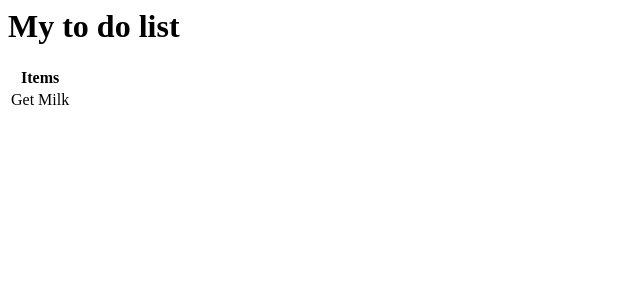
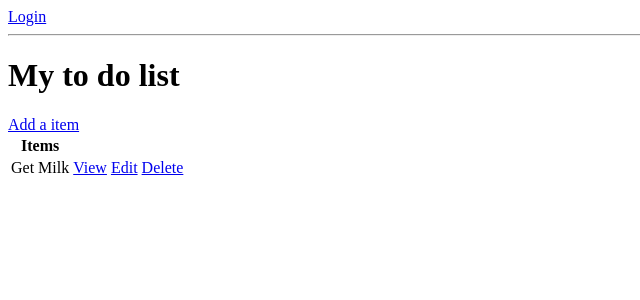
Before and after one commit to Harsh1tSh/project_todo_list, a Django app: page / in a window 1280 px wide. Shown: the top 300 px of the page, without its empty margins (0-640 px from the left). Run offline with Django 5.2, Linux system fonts and the light colour scheme; data comes from the database, SQL or seed files in the repository; both versions use the stored data as it was after the commit.

Commit message:
Update in thr Project

```diff
--- /dev/null
+++ b/todo_list/base/templates/base/task_confirm_delete.html
@@ -0,0 +1,6 @@
+<a href="{% url "tasks" %}">Go Back</a>
+<form method="POST">
+    {% csrf_token %}
+    <p>Are your sure you want to delete this task? <b>"{{task}}"</b> </p>
+    <input class="button" type="submit" value="Delete" />
+</form>
--- a/todo_list/base/templates/base/task_list.html
+++ b/todo_list/base/templates/base/task_list.html
@@ -1,12 +1,30 @@
+
+
+
+{% if request.user.is_authenticated %}
+    <p>{{request.user}}</p>
+    <form action="{% url 'logout' %}" method="post">
+    {% csrf_token %}
+    <button type="submit">Logout</button>
+    </form>
+    {% else %}
+    <a href="{% url "login" %}">Login</a>
+    {% endif %}
+<hr>
 <h1> My to do list </h1>
-
+<a href="{% url 'task-create' %}">Add a item</a>
 <table>
     <tr>
         <th>Items</th>
+        <th></th>
+        <th></th>
     </tr>
     {% for task in tasks%}
     <tr>
         <td>{{task.title}}</td>
+        <td><a href="{% url 'task' task.id%}">View</a></td>
+        <td><a href="{% url 'task-update' task.id%}">Edit</a></td>
+        <td><a href="{% url 'task-delete' task.id%}">Delete</a></td>
     </tr>
     {% empty %}
     <h3>No Items in list</h3>
--- a/todo_list/base/urls.py
+++ b/todo_list/base/urls.py
@@ -1,7 +1,13 @@
 from django.urls import path
-from .views import Tasklist, TaskDetail
+from .views import Tasklist, TaskDetail, TaskCreate, TaskUpdate, DeleteView, CustomLoginView
+from django.contrib.auth.views import LogoutView
 
 urlpatterns = [
+    path('login/',CustomLoginView.as_view(),name='login'),
+    path('logout/',LogoutView.as_view(next_page='login'),name='logout'),
     path('', Tasklist.as_view(), name="tasks"),
     path('task/<int:pk>', TaskDetail.as_view(), name="task"),
+    path('task-create/', TaskCreate.as_view(), name="task-create"),
+    path('task-update/<int:pk>/', TaskUpdate.as_view(), name="task-update"),
+    path('task-delete/<int:pk>/', DeleteView.as_view(), name="task-delete"),
 ]
--- a/todo_list/base/views.py
+++ b/todo_list/base/views.py
@@ -1,14 +1,49 @@
 from django.shortcuts import render
 from django.views.generic.list import ListView
 from django.views.generic.detail import DetailView
+from django.views.generic.edit import CreateView, UpdateView, DeleteView
+from django.urls import reverse_lazy
+
+from django.contrib.auth.views import LoginView
+
 from .models import Task
+
 # Create your views here.
+
+class CustomLoginView(LoginView):
+    template_name = 'base/login.html'
+    fields = '__all__'
+    redirect_authenticated_user = True
+
+    def get_success_url(self):
+        return reverse_lazy('tasks')
+
+
 class Tasklist(ListView):
     model = Task
     context_object_name = 'tasks'
+
 
 
 class TaskDetail(DetailView):
     model = Task
     context_object_name = 'task'
     template_name = 'base/task.html'
+
+
+class TaskCreate(CreateView):
+    model = Task
+    fields = '__all__'
+    success_url = reverse_lazy('tasks')
+
+
+class TaskUpdate(UpdateView):
+    model = Task
+    fields = '__all__'
+    success_url = reverse_lazy('tasks')
+
+
+class DeleteView(DeleteView):
+    model = Task
+    context_object_name = 'task'
+    success_url = reverse_lazy('tasks')
```
Also changed, not shown: todo_list/base/templates/base/login.html (added, +7 -0 lines), todo_list/base/templates/base/task_form.html (added, +7 -0 lines), todo_list/db.sqlite3.
